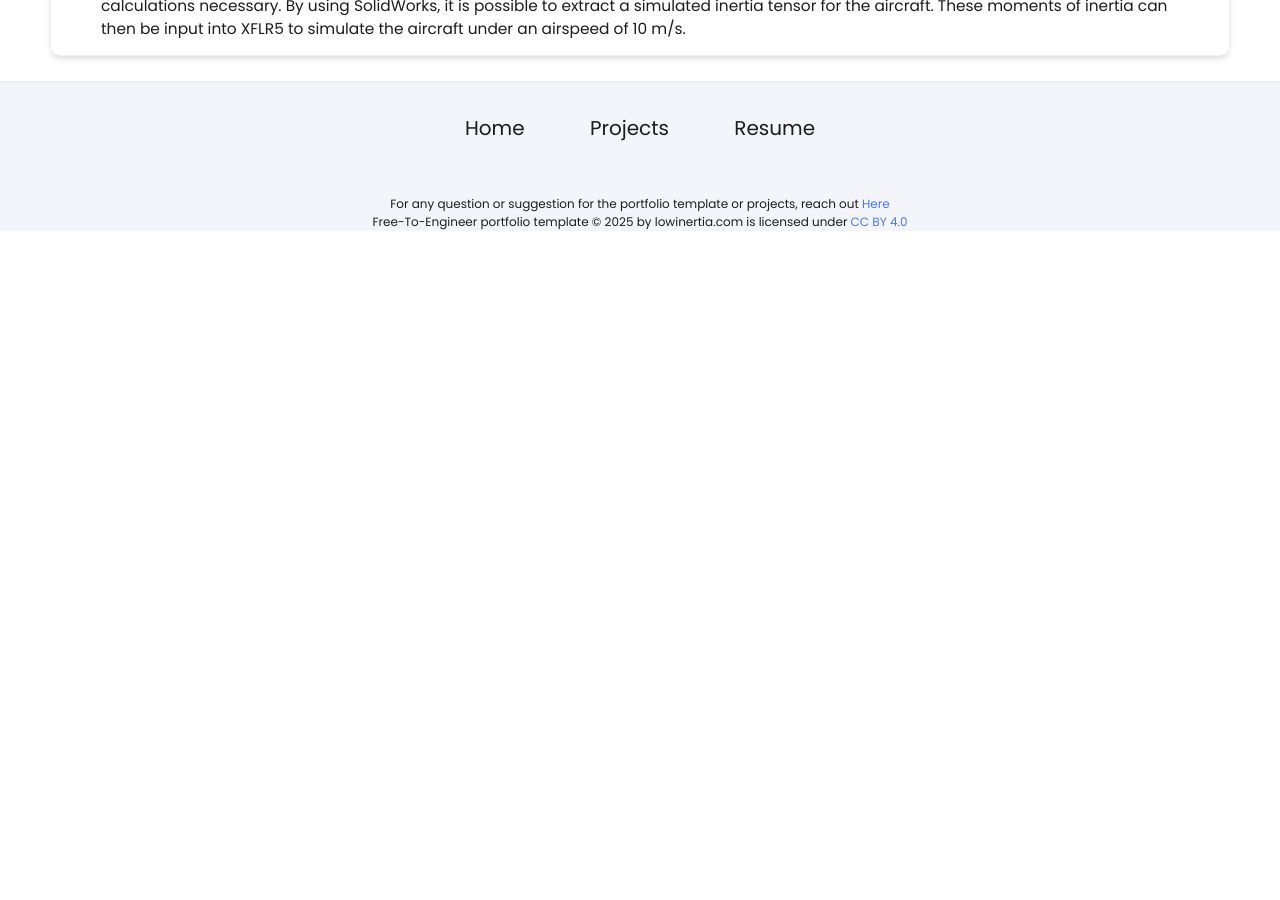
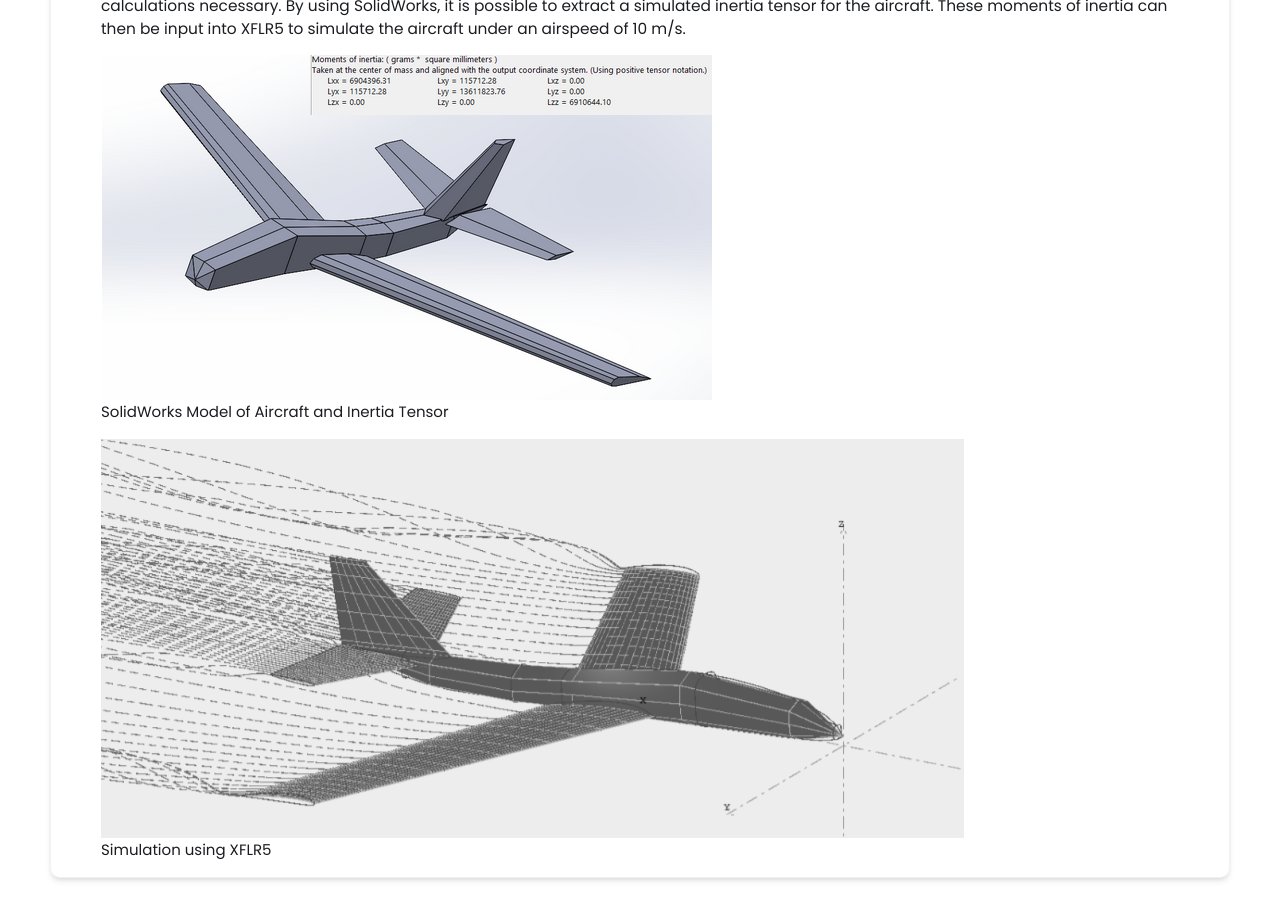
Before and after one commit to Jay-Patel-Engineer/Jay-Patel-Engineer.github.io, a Jekyll site: the page built from _projects/RC Aircraft/index.md, in a window 1280 px wide and 900 px high, scrolled down 930 px. Built offline with Jekyll 4.4.1, drawn with Linux system fonts in a browser that asks for light colours; before the commit the page ends 1161 px from its top, so only the background shows below that.

Commit message:
Update index.md

```diff
--- a/_projects/RC Aircraft/index.md
+++ b/_projects/RC Aircraft/index.md
@@ -15,3 +15,8 @@ main-image: /prototypeRC.png
 The goal of this project is to design an aircraft that is capable of flight. In the case of this project, successful performance metrics are defined as the aircraft's ability to maintain static stability, dynamic stability, and steady longitudinal flight.
 ## Initial Aircraft Modeling
 By modeling the aircraft using XFLR5 and SolidWorks, a baseline set of parameters can be obtained that are essential for all of the calculations necessary. By using SolidWorks, it is possible to extract a simulated inertia tensor for the aircraft. These moments of inertia can then be input into XFLR5 to simulate the aircraft under an airspeed of 10 m/s.
+{% include image-gallery.html images="CADaircraft.png" height="400"%}
+<span style="font-size: 15px">SolidWorks Model of Aircraft and Inertia Tensor</span>
+{% include image-gallery.html images="XFLR5sim.png" height="400"%}
+<span style="font-size: 15px">Simulation using XFLR5</span>
+<br>
```
